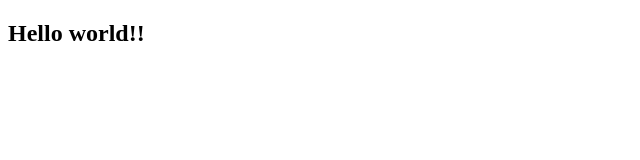
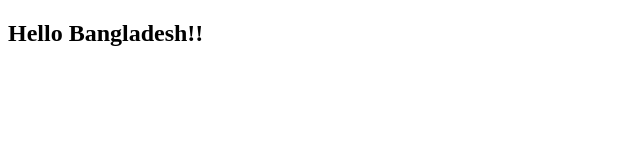
Before and after one commit to akif4656/akifff, a plain HTML site: page index.html in a window 1280 px wide. Shown: the whole page, without its empty margins (0-640 px from the left). Drawn offline with Linux system fonts and the light colour scheme.

Commit message:
2nd commit

```diff
--- a/index.html
+++ b/index.html
@@ -6,7 +6,7 @@
     <title>Document</title>
 </head>
 <body>
-    <h2>Hello world!!
+    <h2>Hello Bangladesh!!
     </h2>
 </body>
 </html>
```
